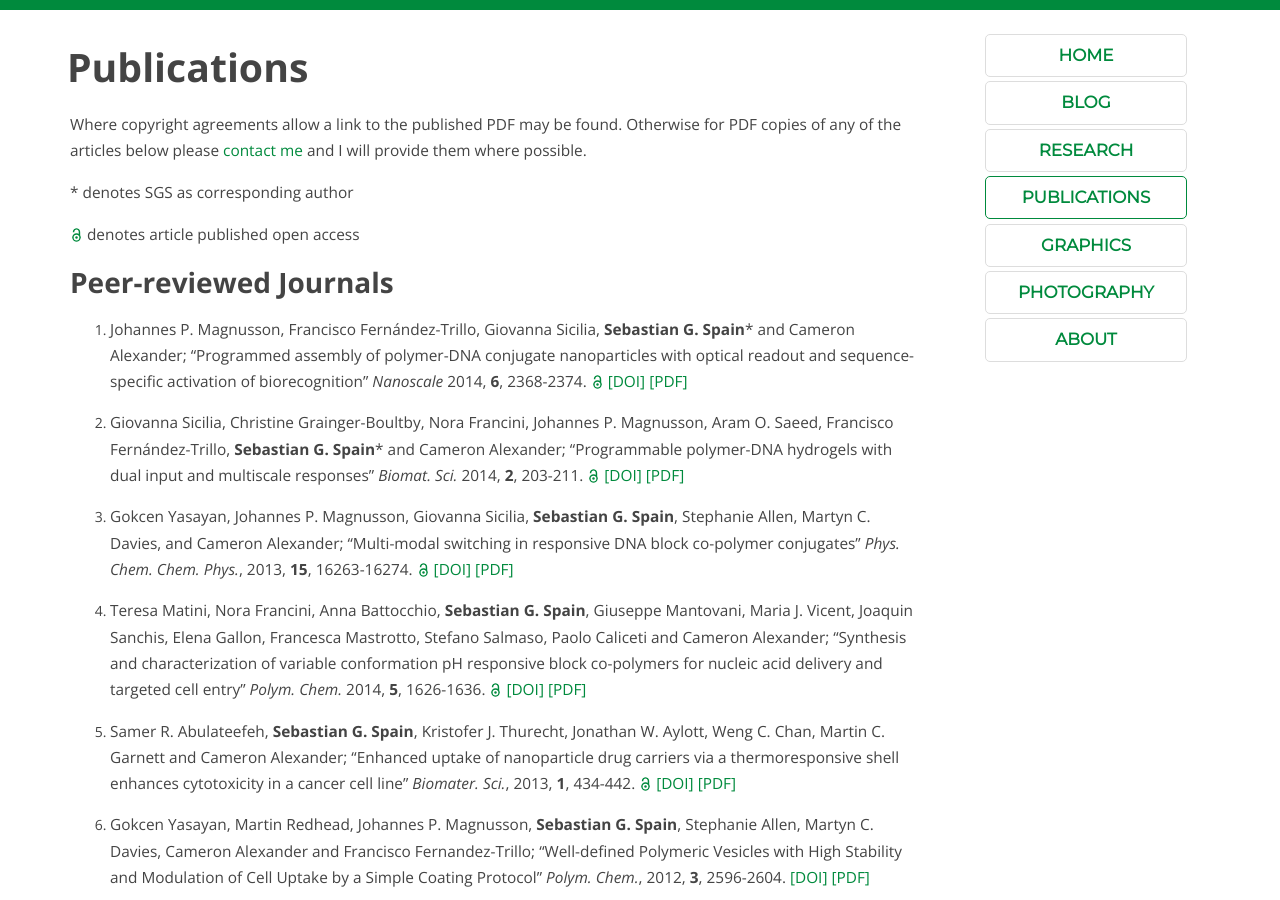
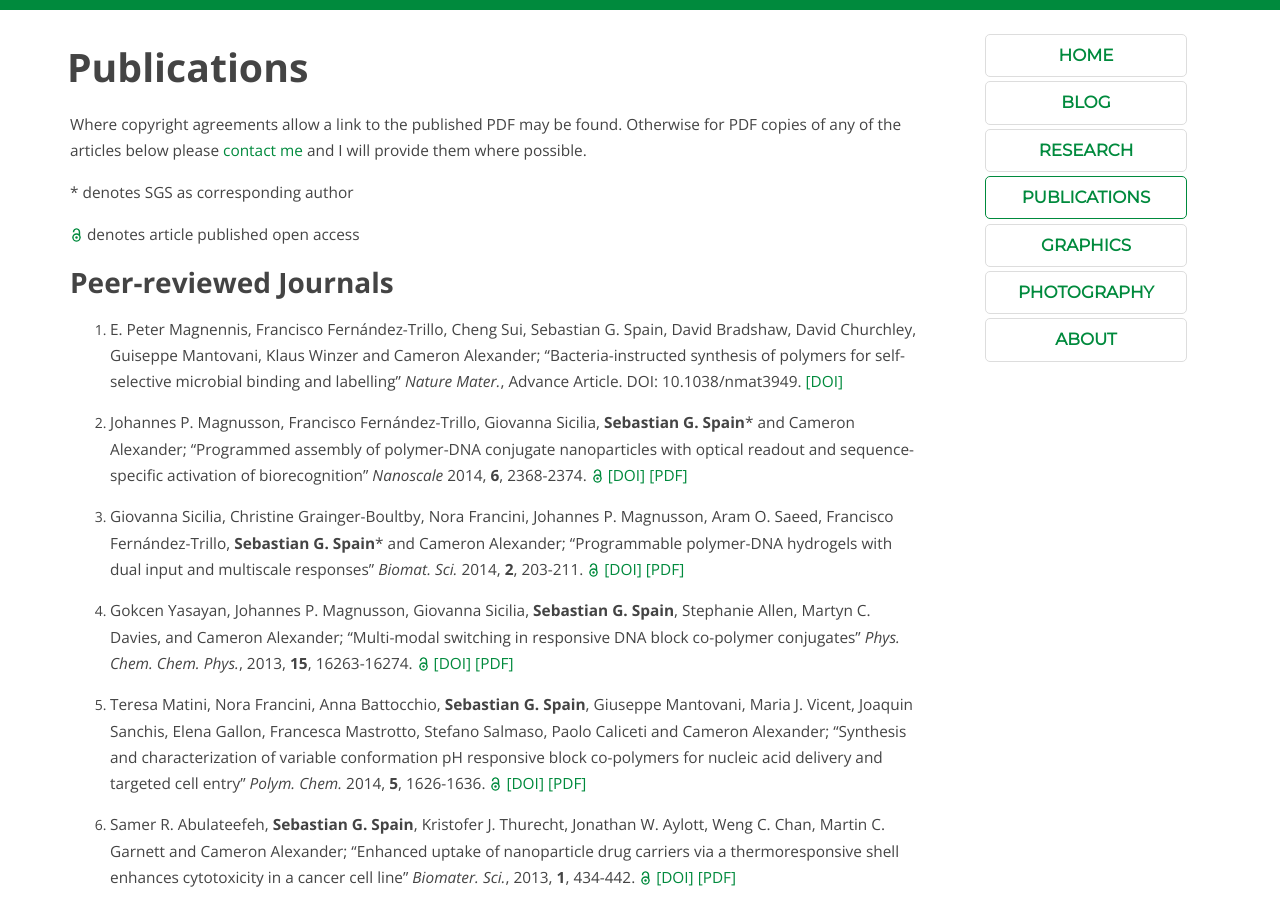
Before and after one commit to sebspain/sebspain.github.io, a Jekyll site: the page built from publications/index.md, in a window 1280 px wide and 900 px high. Built offline with Jekyll 4.4.1, drawn with Linux system fonts in a browser that asks for light colours; Markdown is read by kramdown in place of the engine named in the settings; formulas are drawn with MathJax 3.

Commit message:
added Peter's paper

```diff
--- a/publications/index.md
+++ b/publications/index.md
@@ -12,6 +12,9 @@ Where copyright agreements allow a link to the published PDF may be found. Other
 
 ###Peer-reviewed Journals
 
+1.  E. Peter Magnennis, Francisco Fernández-Trillo, Cheng Sui, Sebastian G. Spain, David Bradshaw, David Churchley, Guiseppe Mantovani, Klaus Winzer
+and Cameron Alexander; "Bacteria-instructed synthesis of polymers for self-selective microbial binding and labelling" <em>Nature Mater.</em>, Advance Article. DOI: 10.1038/nmat3949. [\[DOI\]](http://dx.doi.org/10.1038/nmat3949)
+
 
 1. Johannes P. Magnusson, Francisco Fernández-Trillo, Giovanna Sicilia, <strong>Sebastian G. Spain</strong>\* and Cameron Alexander; "Programmed assembly of polymer-DNA conjugate nanoparticles with optical readout and sequence-specific activation of biorecognition" <em>Nanoscale</em> 2014, <strong>6</strong>, 2368-2374. <img height="14px" src="/img/oa.svg" class="oa" alt="open access logo"> [\[DOI\]](http://dx.doi.org/10.1039/C3NR04952C) [\[PDF\]](http://sebspain.co.uk/publications/PDFs/c3nr04952c-final.pdf)
 
@@ -23,7 +26,7 @@ Where copyright agreements allow a link to the published PDF may be found. Other
 
 1. Samer R. Abulateefeh, <strong>Sebastian G. Spain</strong>, Kristofer J. Thurecht, Jonathan W. Aylott, Weng C. Chan, Martin C. Garnett and Cameron Alexander; "Enhanced uptake of nanoparticle drug carriers via a thermoresponsive shell enhances cytotoxicity in a cancer cell line" <em>Biomater. Sci.</em>, 2013, <strong>1</strong>, 434-442. <img height="14px" src="/img/oa.svg" class="oa" alt="open access logo"> [\[DOI\]](http://dx.doi.org/10.1039/C2BM00184E) [\[PDF\]](http://sebspain.co.uk/publications/PDFs/c2bm00184e.pdf)
 
-1. Gokcen Yasayan, Martin Redhead, Johannes P. Magnusson, <strong>Sebastian G. Spain</strong>, Stephanie Allen, Martyn C. Davies, Cameron Alexander and Francisco Fernandez-Trillo; "Well-defined Polymeric Vesicles with High Stability and Modulation of Cell Uptake by a Simple Coating Protocol" <em>Polym. Chem.</em>, 2012, <strong>3</strong>, 2596-2604. [\[DOI\]](http://dx.doi.org/10.1039/c2py20352a) [\[PDF\]](http://sebspain.co.uk/publications/PDFs/c2py20352a.pdf)
+1. Gokcen Yasayan, Martin Redhead, Johannes P. Magnusson, <strong>Sebastian G. Spain</strong>, Stephanie Allen, Martyn C. Davies, Cameron Alexander and Francisco Fernandez-Trillo; "Well-defined Polymeric Vesicles with High Stability and Modulation of Cell Uptake by a Simple Coating Protocol" <em>Polym. Chem.</em>, 2012, <strong>3</strong>, 2596-2604. <img height="14px" src="/img/oa.svg" class="oa" alt="open access logo"> [\[DOI\]](http://dx.doi.org/10.1039/c2py20352a) [\[PDF\]](http://sebspain.co.uk/publications/PDFs/c2py20352a.pdf)
 
 1. Samer R. Abulateefeh, <strong>Sebastian G. Spain</strong>, Jonathan W. Aylott et al.; "Thermoresponsive colloids in cancer therapy" <em>Macromol. Biosci.</em>, 2011, <strong>11</strong>, 1722-1734. [\[DOI\]](http://dx.doi.org/10.1002/mabi.201100252)
 
```
